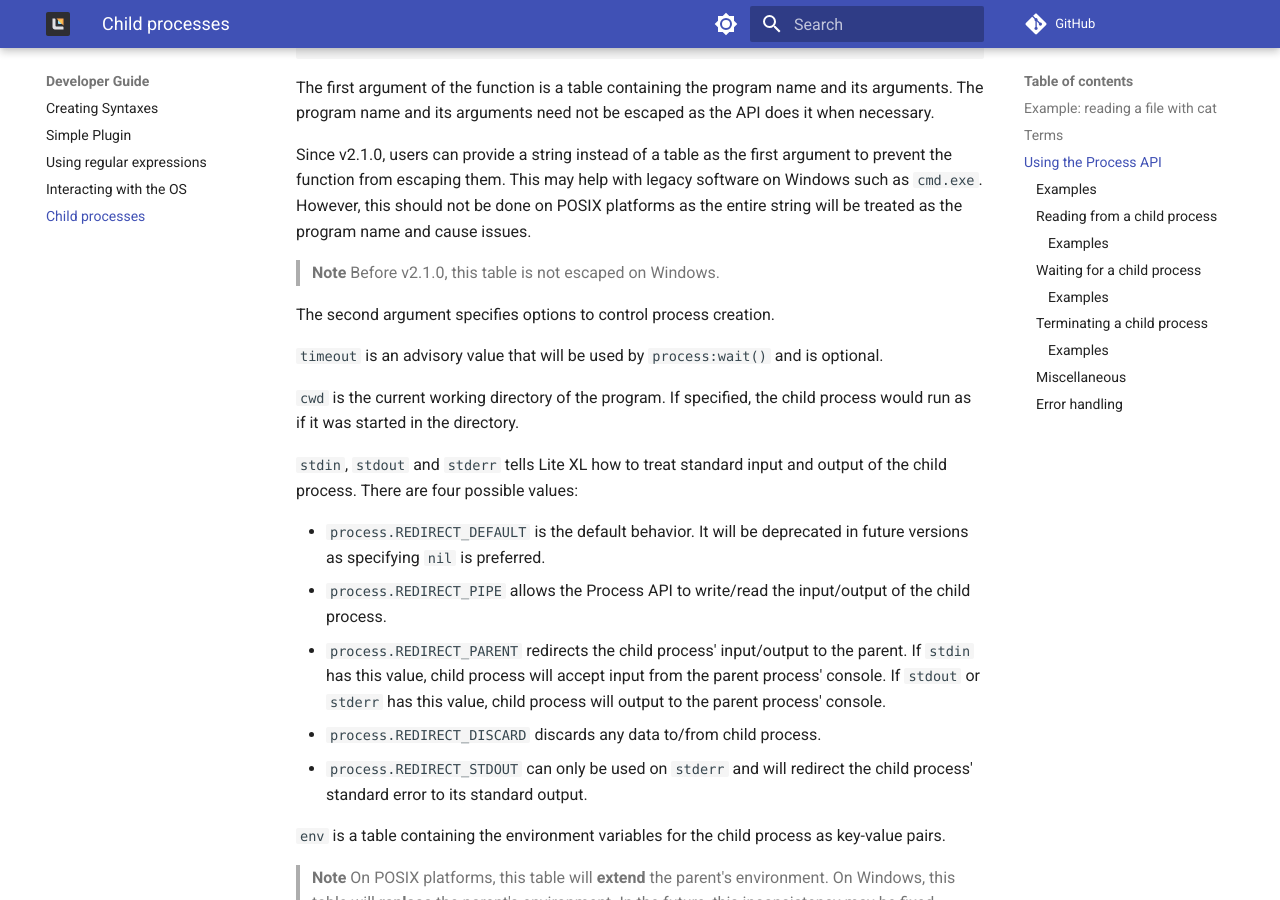
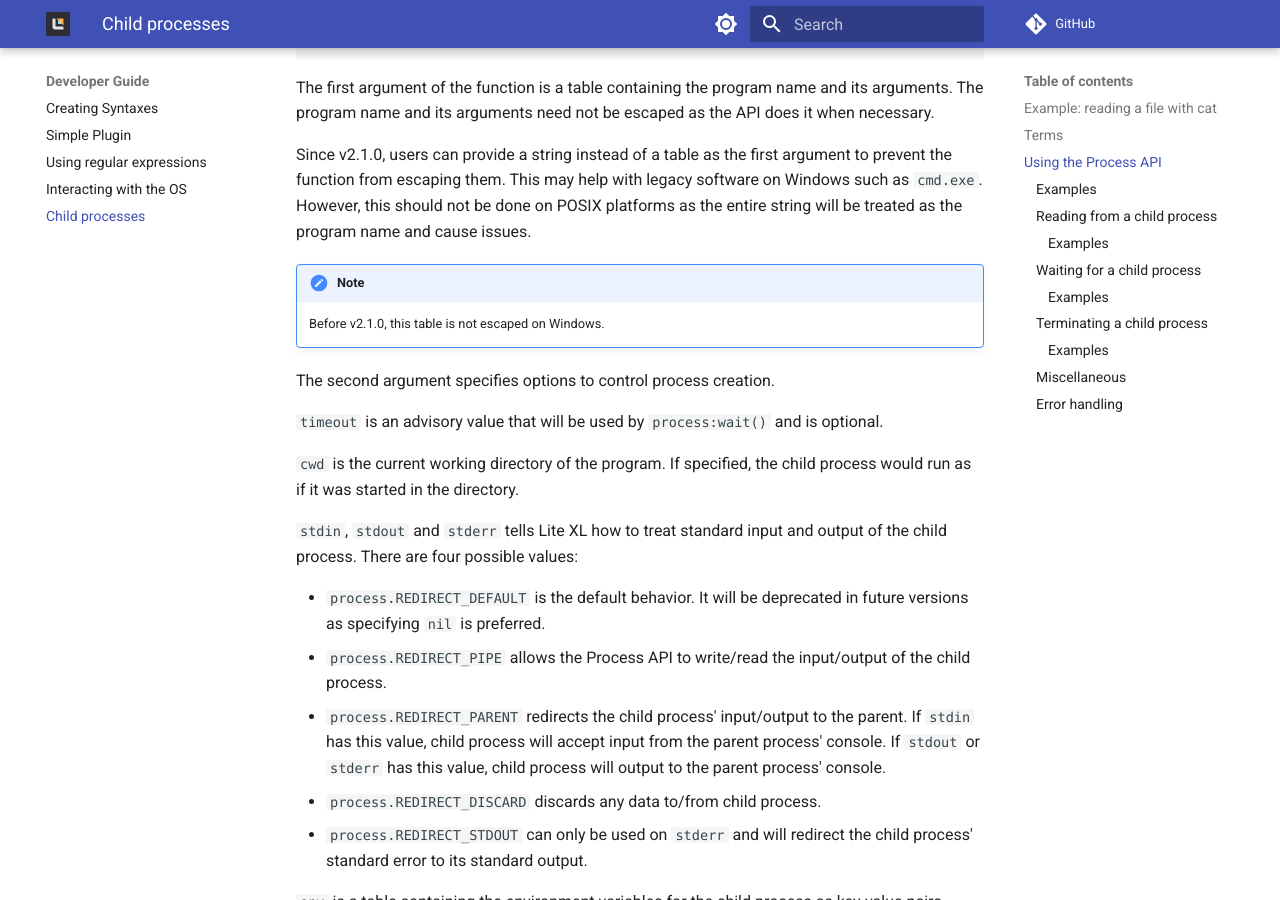
Before and after one commit to lite-xl/lite-xl.github.io, an MkDocs documentation site: the page built from docs/developer-guide/child-processes.md, in a window 1280 px wide and 900 px high, scrolled down 2226 px. Built offline with MkDocs 1.6.1 and Material for MkDocs 9.7.7, drawn with Linux system fonts in a browser that asks for light colours; some web fonts are replaced; comment, search, counter and statistics services are not loaded; the version menu is left out.

Commit message:
convert all gh style admonitions to pymdown

````diff
--- a/docs/developer-guide/child-processes.md
+++ b/docs/developer-guide/child-processes.md
@@ -97,8 +97,8 @@ This may help with legacy software on Windows such as `cmd.exe`.
 However, this should not be done on POSIX platforms as the entire string will be
 treated as the program name and cause issues.
 
-> **Note**
-> Before v2.1.0, this table is not escaped on Windows.
+!!! note
+    Before v2.1.0, this table is not escaped on Windows.
 
 The second argument specifies options to control process creation.
 
@@ -129,10 +129,10 @@ There are four possible values:
 `env` is a table containing the environment variables for the child process as
 key-value pairs.
 
-> **Note**
-> On POSIX platforms, this table will **extend** the parent's environment.
-> On Windows, this table will **replace** the parent's environment.
-> In the future, this inconsistency may be fixed.
+!!! note
+    On POSIX platforms, this table will **extend** the parent's environment.
+    On Windows, this table will **replace** the parent's environment.
+    In the future, this inconsistency may be fixed.
 
 The function returns a `Process` object that the user should hold onto until
 the child process can be safely terminated.
@@ -202,12 +202,12 @@ function process:wait(timeout: number or nil): number or (nil, string, number) e
 `process:running()` returns a boolean immediately indicating whether the process
 has ended.
 
-> **Note**
-> Do not use `process:running()` to determine when to stop reading the output
-> of a child process.
-> A child process can end and leave residual data in the stream.
-> Instead, you should call `process.read_stdout()` or `process.read_stderr()`
-> until an appropriate error (`process.ERROR_PIPE`) occurs.
+!!! note
+    Do not use `process:running()` to determine when to stop reading the output
+    of a child process.
+    A child process can end and leave residual data in the stream.
+    Instead, you should call `process.read_stdout()` or `process.read_stderr()`
+    until an appropriate error (`process.ERROR_PIPE`) occurs.
 
 `process:wait(time)` will wait for specified number of milliseconds before
 returning.
@@ -258,13 +258,13 @@ On Windows, `process:terminate()` uses `GenerateConsoleCtrlEvent(CTRL_BREAK_EVEN
 to simulate CTRL+BREAK.
 `process:kill()` uses `TerminateProcess()` to terminate the process immediately.
 
-> **Note**
-> `process:kill()` can only **request** a process to be killed.
-> On POSIX, signals are delivered asynchronously; a child process can be too
-> busy to process them (e.g. stuck at a blocking `read()` or `write()` call).
-> This is the same on Windows except `TerminateProcess()` will
-> request cancellation of all pending IO operations.
-> This is impossible on POSIX platforms.
+!!! note
+    `process:kill()` can only **request** a process to be killed.
+    On POSIX, signals are delivered asynchronously; a child process can be too
+    busy to process them (e.g. stuck at a blocking `read()` or `write()` call).
+    This is the same on Windows except `TerminateProcess()` will
+    request cancellation of all pending IO operations.
+    This is impossible on POSIX platforms.
 
 ##### Examples
 
@@ -300,9 +300,9 @@ function process.strerror(errcode: number): string or nil
 function process:close_stream(stream: number): number or (nil, string, number)
 ```
 
-> **Note**
-> `process:pid()` will not return the correct process ID if
-> the child process ended early.
+!!! note
+    `process:pid()` will not return the correct process ID if
+    the child process ended early.
 
 
 ### Error handling
````
Also changed, not shown: docs/developer-guide/creating-syntaxes.md (+3 -2 lines), docs/developer-guide/using-regular-expressions.md (+7 -7 lines).
